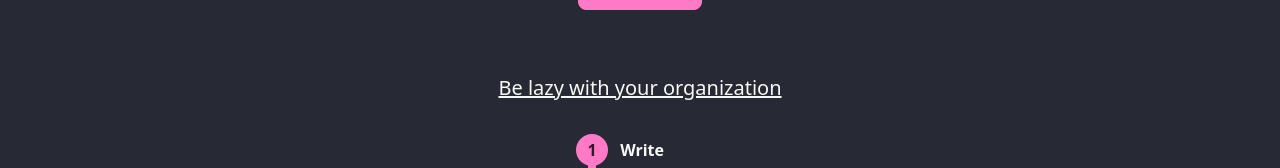
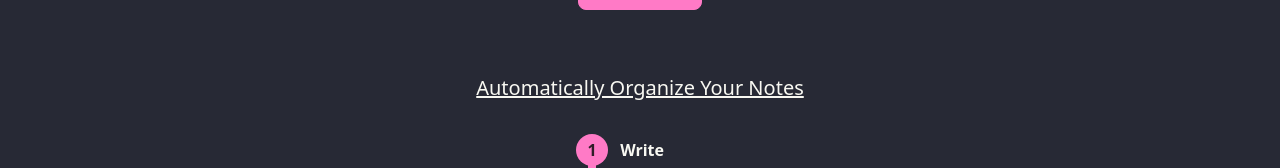
Before and after one commit to FireSquid6/cyberbook, a Next.js app: page / in a window 1280 px wide. Shown: the part 230-398 px from the top of the page. Built offline with nearby package versions, Linux system fonts and the light colour scheme; no server answers.

Commit message:
change description

```diff
--- a/components/Description.tsx
+++ b/components/Description.tsx
@@ -1,7 +1,9 @@
 export default function Description() {
   return (
     <div className="text-center my-16">
-      <h2 className="text-xl my-4 underline">Be lazy with your organization</h2>
+      <h2 className="text-xl my-4 underline">
+        Automatically Organize Your Notes
+      </h2>
       <div className="text-center">
         <ol className="steps steps-vertical min-w-fit">
           <li className="step step-primary font-bold">Write</li>
```
